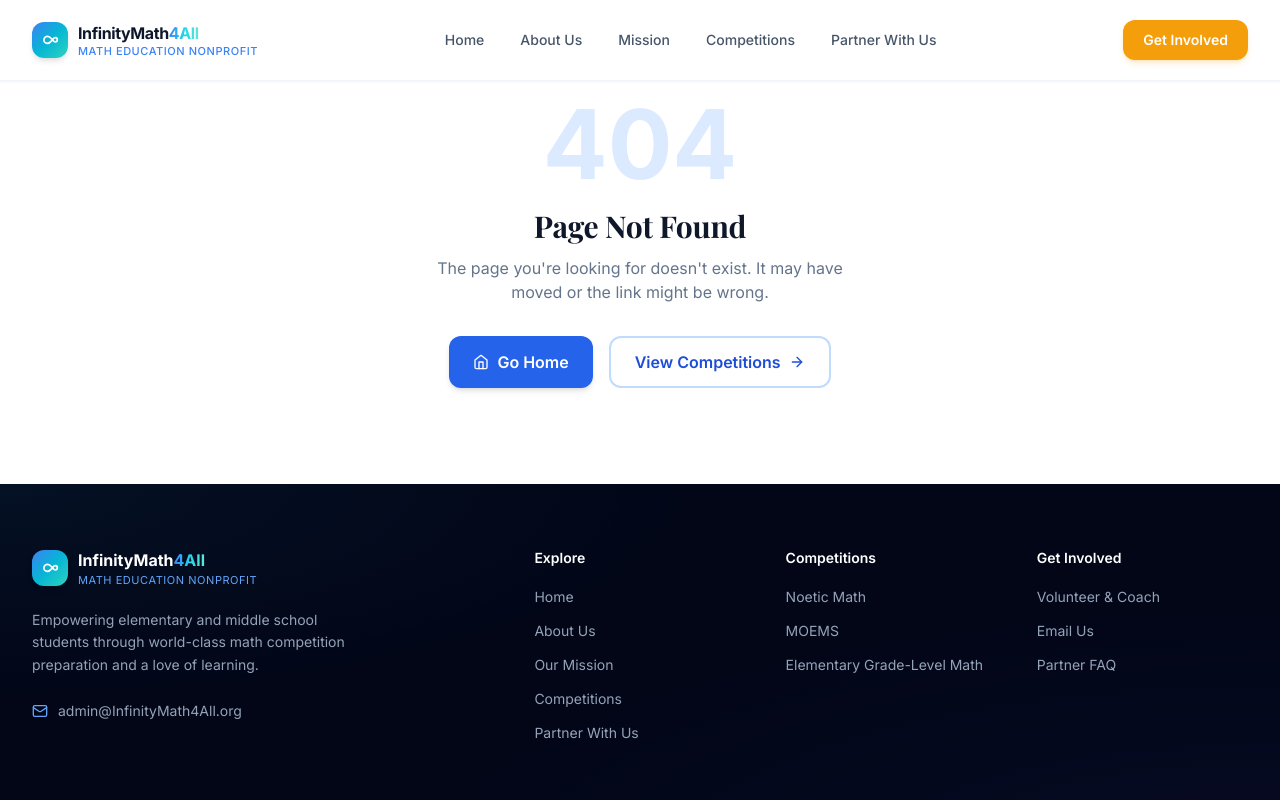
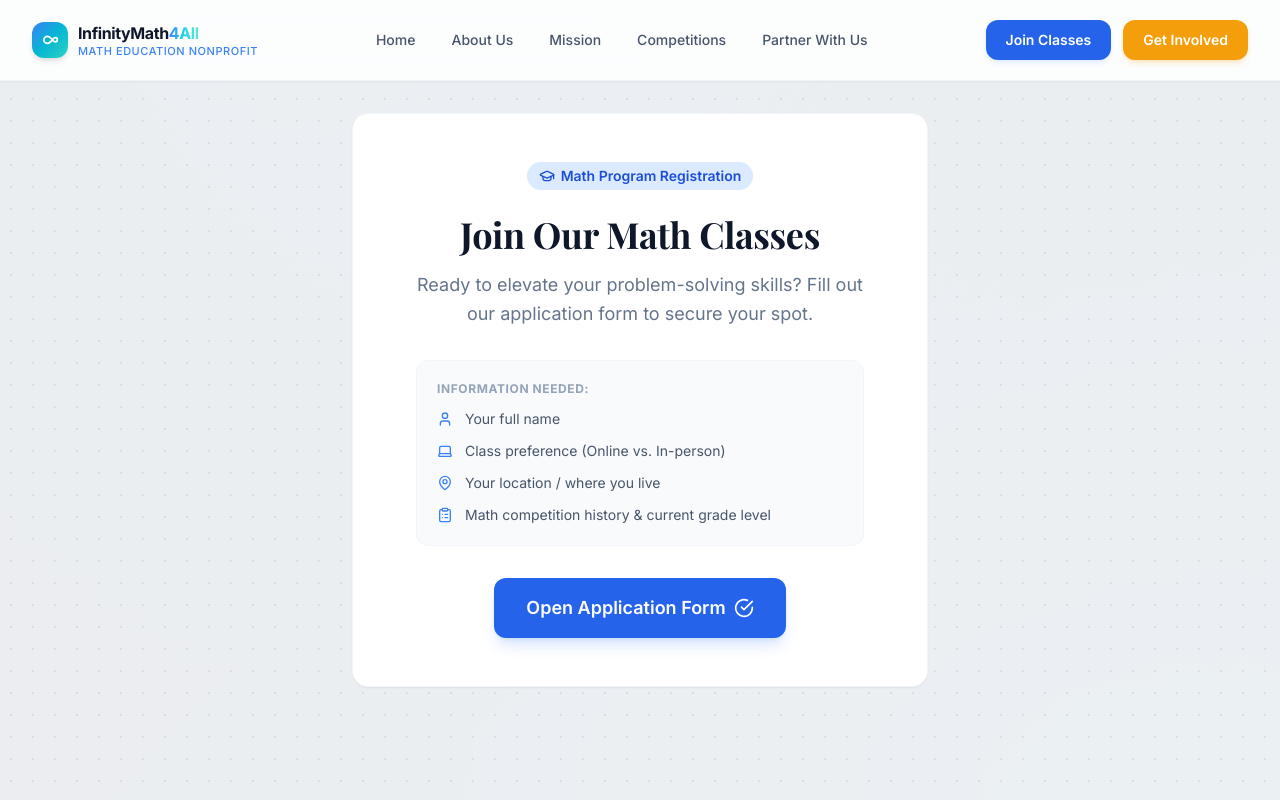
Before and after one commit to CodingNinjaXtreme/Offical-Nonprofit-Website, a React (Vite) app: page /signup in a window 1280 px wide. Shown: the top 800 px of the page. Built offline with nearby package versions, Linux system fonts and the light colour scheme.

Commit message:
fixed stuff

```diff
--- a/src/App.tsx
+++ b/src/App.tsx
@@ -1,10 +1,10 @@
+import Signup from './pages/Signup.tsx';
 import { useEffect, lazy, Suspense } from 'react';
-import { BrowserRouter, Routes, Route, Navigate, useLocation } from
-      'react-router-dom';
+import { BrowserRouter, Routes, Route, Navigate, useLocation } from 'react-router-dom';
 import Header from './components/Header';
 import Footer from './components/Footer';
 
-// Lazy-loaded pages (smaller initial bundle, faster load)
+// Lazy-loaded pages
 const Home = lazy(() => import('./pages/Home'));
 const About = lazy(() => import('./pages/About'));
 const Mission = lazy(() => import('./pages/Mission'));
@@ -26,11 +26,8 @@ function PageLoader() {
     return (
         <div className="flex items-center justify-center min-h-[60vh]">
             <div className="text-center">
-          <div className="inline-block w-8 h-8 border-4 border-blue-600
-border-t-transparent rounded-full animate-spin"
-               aria-label="Loading"></div>
-          <p className="mt-3 text-gray-600
-text-sm">Loading…</p>
+                <div className="inline-block w-8 h-8 border-4 border-blue-600 border-t-transparent rounded-full animate-spin" aria-label="Loading"></div>
+                <p className="mt-3 text-gray-600 text-sm">Loading…</p>
             </div>
         </div>
     );
@@ -41,12 +38,9 @@ function App() {
         <BrowserRouter>
             <ScrollToTop />
 
-        {/* Skip-to-content link for keyboard/screen-reader users */}
             <a
-            className="sr-only focus:not-sr-only focus:absolute focus:top-2
-focus:left-2 focus:z-50 focus:bg-white focus:text-blue-700 focus:px-4
-focus:py-2 focus:rounded focus:shadow-lg focus:outline-none focus:ring-2
-focus:ring-blue-500"
+                href="#main"
+                className="sr-only focus:not-sr-only focus:absolute focus:top-2 focus:left-2 focus:z-50 focus:bg-white focus:text-blue-700 focus:px-4 focus:py-2 focus:rounded focus:shadow-lg focus:outline-none focus:ring-2 focus:ring-blue-500"
             >
                 Skip to main content
             </a>
@@ -62,8 +56,10 @@ focus:ring-blue-500"
                             <Route path="/competitions" element={<Competitions />} />
                             <Route path="/partner" element={<PartnerWithUs />} />
 
-                <Route path="/programs" element={<Navigate
-                    to="/competitions" replace />} />
+                            {/* Notice the exact casing here: Signup */}
+                            <Route path="/signup" element={<Signup />} />
+
+                            <Route path="/programs" element={<Navigate to="/competitions" replace />} />
                             <Route path="*" element={<NotFound />} />
                         </Routes>
                     </Suspense>
--- a/src/components/Header.tsx
+++ b/src/components/Header.tsx
@@ -92,7 +92,14 @@ export default function Header() {
               })}
             </nav>
 
+            {/* Desktop Call to Actions */}
             <div className="hidden lg:flex items-center gap-3">
+              <Link
+                  to="/signup"
+                  className={onDarkHero ? "btn-ghost-light text-sm py-2.5 px-5" : "btn-primary text-sm py-2.5 px-5 shadow-blue-500/10"}
+              >
+                Join Classes
+              </Link>
               <Link to="/partner" className="btn-accent text-sm py-2.5 px-5 shadow-amber-500/20">
                 Get Involved
               </Link>
@@ -127,7 +134,12 @@ export default function Header() {
                       {link.label}
                     </Link>
                 ))}
-            <div className="pt-2">
+
+                {/* Mobile Actions Container */}
+                <div className="pt-4 flex flex-col gap-2 border-t border-slate-50 mt-2">
+                  <Link to="/signup" className="btn-primary w-full justify-center text-sm">
+                    Join Classes
+                  </Link>
                   <Link to="/partner" className="btn-accent w-full justify-center text-sm">
                     Get Involved
                   </Link>
--- /dev/null
+++ b/src/pages/Signup.tsx
@@ -0,0 +1,107 @@
+import { useState } from 'react';
+import { X, CheckCircle, GraduationCap, MapPin, ClipboardList, Laptop, User } from 'lucide-react';
+
+export default function Signup() {
+    const [isOpen, setIsOpen] = useState(false);
+
+    // REPLACE THIS LINK WITH YOUR ACTUAL GOOGLE FORM EMBED LINK
+    // To get this link: Go to your Google Form -> Click "Send" -> Click the "<>" HTML Embed tab -> Copy only the URL inside the src="" attribute.
+    const googleFormUrl = "https://docs.google.com/forms/d/e/1FAIpQLSfKNs2_gNAWSsUpHpAPflvNSYbiO3pW4Qiu06HeBzh2hIdWHw/viewform?embedded=true";
+
+
+    return (
+        <div className="min-h-screen bg-dotgrid bg-slate-50 flex flex-col items-center justify-center p-6 antialiased">
+
+            {/* Background Decor to match your warm hero elements */}
+            <div className="absolute top-0 left-0 w-full h-full bg-hero opacity-5 pointer-events-none z-0" />
+
+            {/* Main Container Card */}
+            <div className="card w-full max-w-xl p-8 md:p-12 relative z-10 text-center animate-fade-up">
+
+                {/* Decorative Badge */}
+                <div className="flex justify-center">
+                    <span className="section-tag">
+                        <GraduationCap className="w-4 h-4" /> Math Program Registration
+                    </span>
+                </div>
+
+                {/* Headings utilizing Playfair Display fonts from your base CSS */}
+                <h1 className="section-title mt-2">
+                    Join Our Math Classes
+                </h1>
+                <p className="section-subtitle mx-auto mb-8">
+                    Ready to elevate your problem-solving skills? Fill out our application form to secure your spot.
+                </p>
+
+                {/* Informative Checklist for User Expectation */}
+                <div className="text-left bg-slate-50 border border-slate-100 rounded-xl p-5 mb-8 space-y-3 max-w-md mx-auto">
+                    <p className="text-xs font-bold uppercase tracking-wider text-slate-400 mb-1">Information Needed:</p>
+                    <div className="flex items-center gap-3 text-sm text-slate-600">
+                        <User className="w-4 h-4 text-blue-500 shrink-0" />
+                        <span>Your full name</span>
+                    </div>
+                    <div className="flex items-center gap-3 text-sm text-slate-600">
+                        <Laptop className="w-4 h-4 text-blue-500 shrink-0" />
+                        <span>Class preference (Online vs. In-person)</span>
+                    </div>
+                    <div className="flex items-center gap-3 text-sm text-slate-600">
+                        <MapPin className="w-4 h-4 text-blue-500 shrink-0" />
+                        <span>Your location / where you live</span>
+                    </div>
+                    <div className="flex items-center gap-3 text-sm text-slate-600">
+                        <ClipboardList className="w-4 h-4 text-blue-500 shrink-0" />
+                        <span>Math competition history & current grade level</span>
+                    </div>
+                </div>
+
+                {/* Trigger Button applying your primary styles & animations */}
+                <button
+                    onClick={() => setIsOpen(true)}
+                    className="btn-primary group animate-shine text-lg px-8 py-4 shadow-lg shadow-blue-500/20"
+                >
+                    <span>Open Application Form</span>
+                    <CheckCircle className="w-5 h-5 transition-transform group-hover:scale-110" />
+                </button>
+            </div>
+
+            {/* Modal Popup Overlay */}
+            {isOpen && (
+                <div className="fixed inset-0 bg-slate-900/60 backdrop-blur-sm z-50 flex items-center justify-center p-4 md:p-6 animate-fadeIn">
+
+                    {/* Modal Container */}
+                    <div className="bg-white rounded-2xl shadow-2xl w-full max-w-3xl h-[85vh] flex flex-col overflow-hidden relative border border-slate-100 animate-rise">
+
+                        {/* Modal Header bar */}
+                        <div className="px-6 py-4 border-b border-slate-100 flex justify-between items-center bg-slate-50">
+                            <div>
+                                <h3 className="text-lg font-bold text-slate-900 font-serif">Sign Up Form</h3>
+                                <p className="text-xs text-slate-500">Please answer all 5 questions completely.</p>
+                            </div>
+
+                            <button
+                                onClick={() => setIsOpen(false)}
+                                className="p-2 text-slate-400 hover:text-slate-600 hover:bg-slate-100 rounded-xl transition-colors duration-200"
+                                aria-label="Close form modal"
+                            >
+                                <X className="w-5 h-5" />
+                            </button>
+                        </div>
+
+                        {/* Embedded Google Form Iframe */}
+                        <div className="flex-1 w-full h-full bg-slate-50 overflow-y-auto relative">
+                            <iframe
+                                src={googleFormUrl}
+                                className="w-full h-full border-0"
+                                title="Google Form Sign Up"
+                            >
+                                Loading form...
+                            </iframe>
+                        </div>
+
+                    </div>
+                </div>
+            )}
+
+        </div>
+    );
+}
```
Lines whose indentation alone changed are shown as unchanged.
